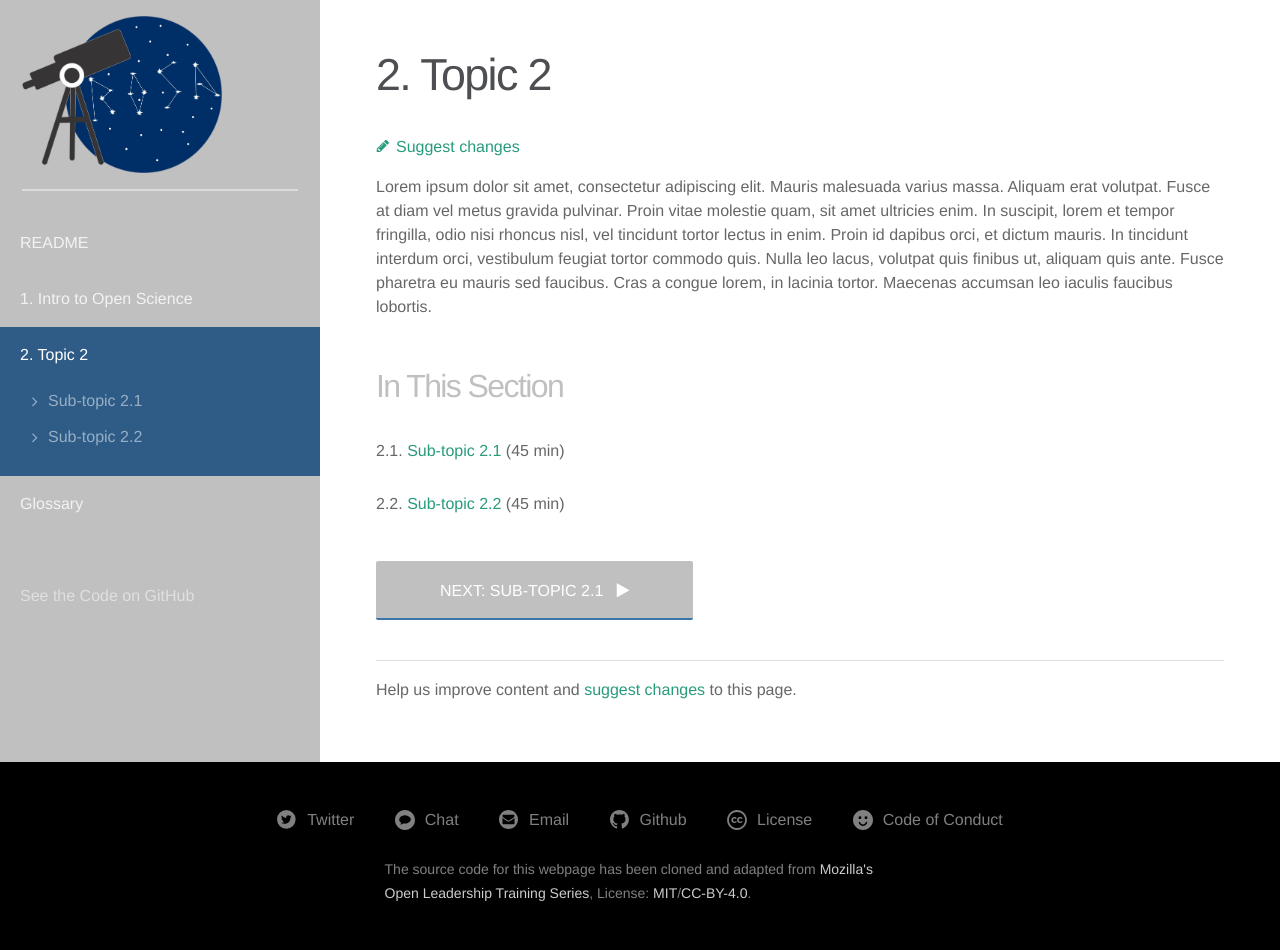
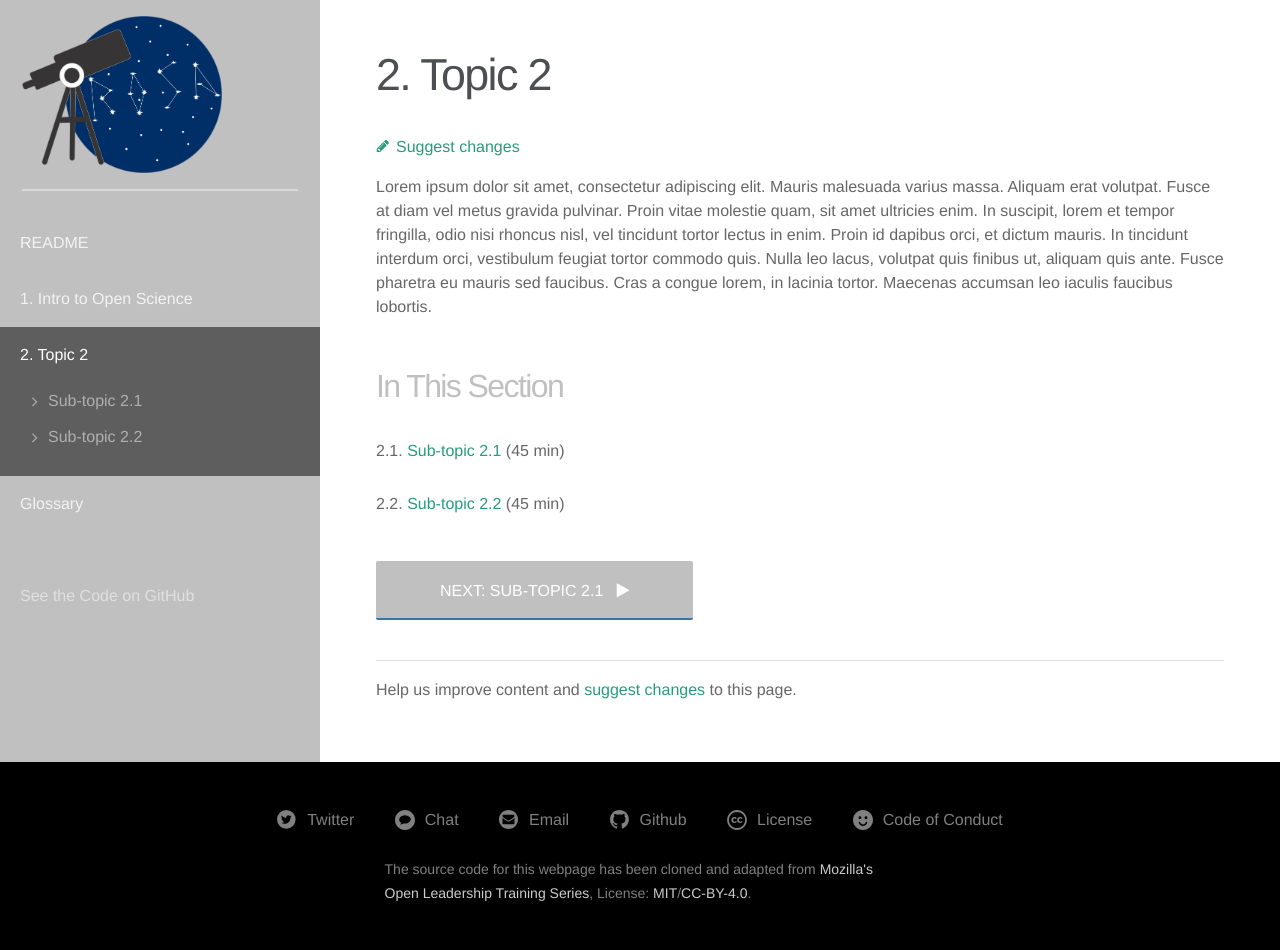
Before and after one commit to rainsworth/ROSA, a Jekyll site: the page built from _articles/topic-2.md, in a window 1280 px wide. Built offline with Jekyll 4.4.1, drawn with Linux system fonts in a browser that asks for light colours; nearby versions of some CDN libraries; comment, search, counter and statistics services are not loaded; a style sheet for code colours, icons or effects is not loaded.

Commit message:
slight style changes

```diff
--- a/_config.yml
+++ b/_config.yml
@@ -5,7 +5,7 @@
 chat: https://gitter.im/Resources-Open-Science-Astronomy/Lobby
 description: > # this means to ignore newlines until "baseurl:"
   Lorem ipsum dolor sit amet, consectetur adipiscing elit. Vestibulum sed
-  condimentum libero. Phasellus cursus, dui eu dictum interdum.
+  condimentum libero. Phasellus cursus, dui eu dictum interdum...
 baseurl: "/ROSA" # the subpath of your site, e.g. /blog
 url: "https://rainsworth.github.io" # the base hostname & protocol for your site
 github:
--- a/css/main.css
+++ b/css/main.css
@@ -265,7 +265,7 @@
 
 .sidebar-menu > li > a:hover,
 .sidebar-menu > li > a:focus {
-  background-color: #316DA2;
+  background-color: #919191;
   transition: background-color 3ms;
 }
 
@@ -275,7 +275,7 @@
 }
 
 .sidebar-menu li.selected {
-  background-color: #2e5c87;
+  background-color: #5e5e5e;
 }
 
 .sidebar-menu strong {
```
